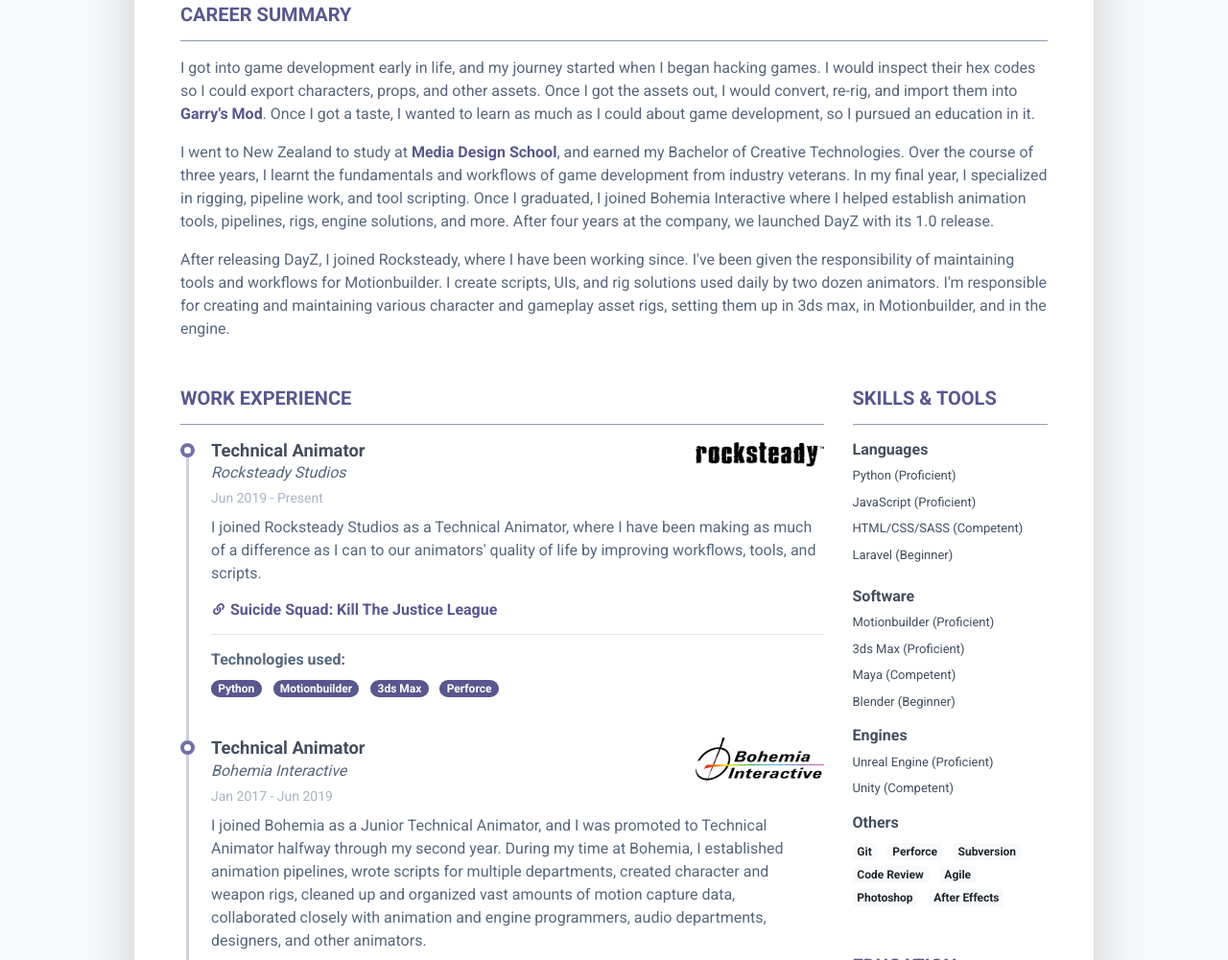
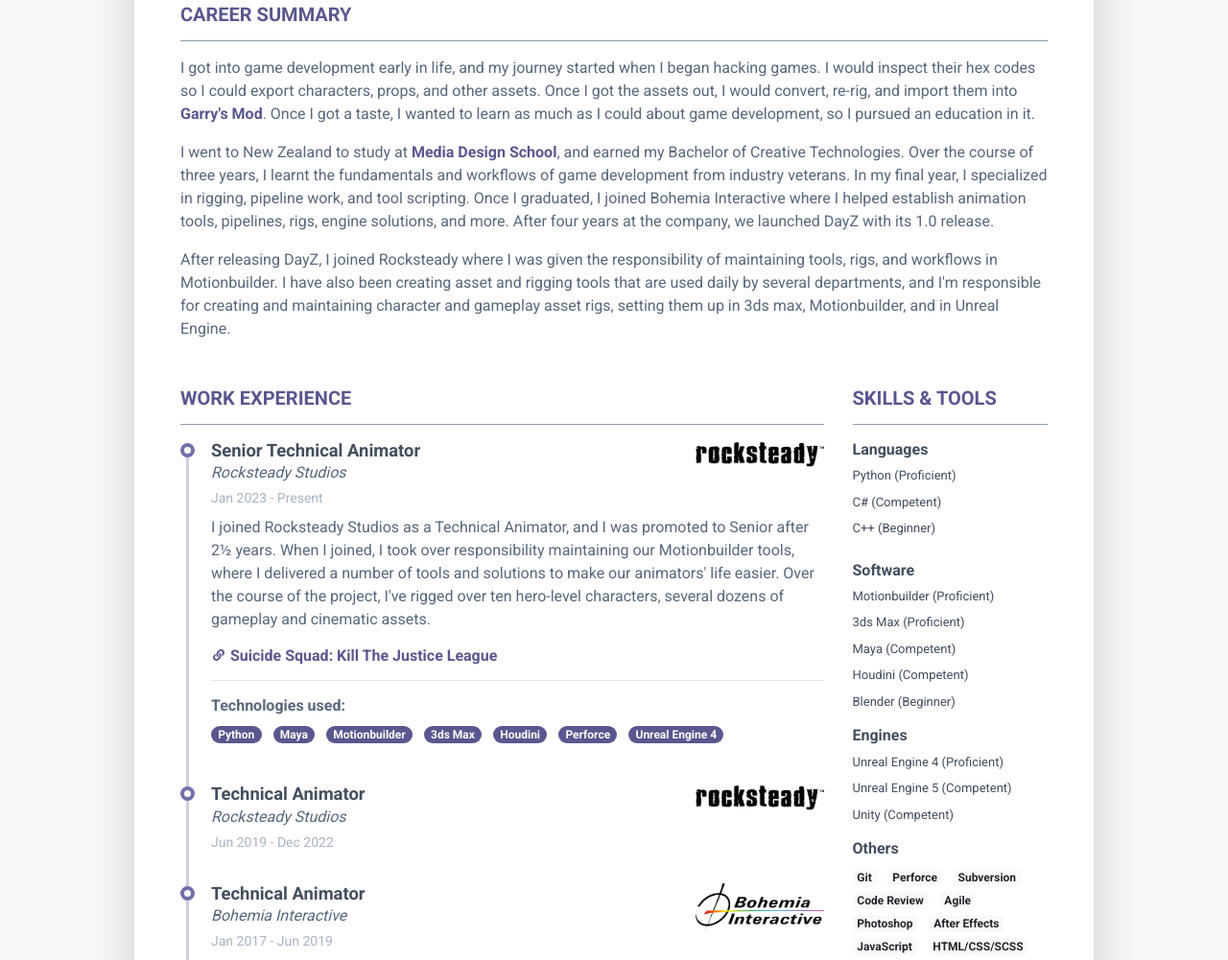
Before and after one commit to Haxxer/Haxxer.github.io, a plain HTML site: page index.html in a window 1280 px wide. Shown: the part 295-1296 px from the top of the page at 96% size. Drawn offline with Linux system fonts and the light colour scheme.

Commit message:
Updated CV

```diff
--- a/index.html
+++ b/index.html
@@ -1,13 +1,13 @@
 <!DOCTYPE html>
 <html lang="en">
 	<head>
-	    <title>Adam Oresten - Technical Animator</title>
+	    <title>Adam Oresten - Senior  Technical Animator</title>
 
 	    <!-- Meta -->
 	    <meta charset="utf-8">
 	    <meta http-equiv="X-UA-Compatible" content="IE=edge">
 	    <meta name="viewport" content="width=device-width, initial-scale=1.0">
-	    <meta name="description" content="Adam Oresten - Technical Animator">
+	    <meta name="description" content="Adam Oresten - Senior Technical Animator">
 	    <meta name="author" content="Adam Oresten's technical animation resume">
 	    <link rel="shortcut icon" href="favicon.ico">
 
@@ -32,7 +32,7 @@
 					    <div class="media-body p-4 d-flex flex-column flex-md-row mx-auto mx-lg-0">
 						    <div class="primary-info">
 							    <h1 class="name mt-0 mb-1 text-white text-uppercase text-uppercase">Adam Oresten</h1>
-							    <div class="title mb-3">Technical Animator</div>
+							    <div class="title mb-3">Senior Technical Animator</div>
 							    <ul class="list-unstyled">
 								    <li class="mb-2"><a href="#"><i class="far fa-envelope fa-fw mr-2" data-fa-transform="grow-3"></i>adamoresten@gmail.com</a></li>
 							    </ul>
@@ -52,7 +52,7 @@
 					    <div class="resume-section-content">
 						    <p>I got into game development early in life, and my journey started when I began hacking games. I would inspect their hex codes so I could export characters, props, and other assets. Once I got the assets out, I would convert, re-rig, and import them into <a href='https://gmod.facepunch.com/' target="_blank">Garry's Mod</a>. Once I got a taste, I wanted to learn as much as I could about game development, so I pursued an education in it.</p>
 						    <p>I went to New Zealand to study at <a href="https://www.mediadesignschool.com/" target="_blank">Media Design School</a>, and earned my Bachelor of Creative Technologies. Over the course of three years, I learnt the fundamentals and workflows of game development from industry veterans. In my final year, I specialized in rigging, pipeline work, and tool scripting. Once I graduated, I joined Bohemia Interactive where I helped establish animation tools, pipelines, rigs, engine solutions, and more. After four years at the company, we launched DayZ with its 1.0 release.</p>
-						    <p class="mb-0">After releasing DayZ, I joined Rocksteady, where I have been working since. I've been given the responsibility of maintaining tools and workflows for Motionbuilder. I create scripts, UIs, and rig solutions used daily by two dozen animators. I'm responsible for creating and maintaining various character and gameplay asset rigs, setting them up in 3ds max, in Motionbuilder, and in the engine.</p>
+						    <p class="mb-0">After releasing DayZ, I joined Rocksteady where I was given the responsibility of maintaining tools, rigs, and workflows in Motionbuilder. I have also been creating asset and rigging tools that are used daily by several departments, and I'm responsible for creating and maintaining character and gameplay asset rigs, setting them up in 3ds max, Motionbuilder, and in Unreal Engine.</p>
 					    </div>
 				    </section><!--//summary-section-->
 				    <div class="row">
@@ -65,24 +65,38 @@
 										    <div class="resume-timeline-item-header mb-2">
 											    <div class="d-flex flex-column flex-md-row">
 											        <div class="resume-position-title">
-											        	<h3 class='font-weight-bold m-0'>Technical Animator</h3><p class='font-italic mb-1'>Rocksteady Studios</p>
+											        	<h3 class='font-weight-bold m-0'>Senior Technical Animator</h3><p class='font-italic mb-1'>Rocksteady Studios</p>
 													</div>
 											        <div class="resume-company-logo ml-auto"><a href="https://rocksteadyltd.com/" title="Rocksteady Studios Ltd" target="_blank"><img src="assets/images/rocksteady.png"/></a></div>
 											    </div><!--//row-->
-											    <div class="resume-position-time">Jun 2019 - Present</div>
+											    <div class="resume-position-time">Jan 2023 - Present</div>
 										    </div><!--//resume-timeline-item-header-->
 										    <div class="resume-timeline-item-desc">
-											    <p>I joined Rocksteady Studios as a Technical Animator, where I have been making as much of a difference as I can to our animators' quality of life by improving workflows, tools, and scripts.</p>
+											    <p>I joined Rocksteady Studios as a Technical Animator, and I was promoted to Senior after 2½ years. When I joined, I took over responsibility maintaining our Motionbuilder tools, where I delivered a number of tools and solutions to make our animators' life easier. Over the course of the project, I've rigged over ten hero-level characters, several dozens of gameplay and cinematic assets.</p>
 											    <h4 class="resume-timeline-item-desc-heading"><a href="https://www.suicidesquadgame.com/en-us" target="_blank"><i class="fas fa-link pb-1"></i> Suicide Squad: Kill The Justice League</a></h4>
 											    <hr>
 											    <h4 class="resume-timeline-item-desc-heading font-weight-bold">Technologies used:</h4>
 											    <ul class="list-inline">
 													<li class="list-inline-item"><span class="badge badge-primary badge-pill">Python</span></li>
+													<li class="list-inline-item"><span class="badge badge-primary badge-pill">Maya</span></li>
 													<li class="list-inline-item"><span class="badge badge-primary badge-pill">Motionbuilder</span></li>
 													<li class="list-inline-item"><span class="badge badge-primary badge-pill">3ds Max</span></li>
+													<li class="list-inline-item"><span class="badge badge-primary badge-pill">Houdini</span></li>
 													<li class="list-inline-item"><span class="badge badge-primary badge-pill">Perforce</span></li>
+													<li class="list-inline-item"><span class="badge badge-primary badge-pill">Unreal Engine 4</span></li>
 											    </ul>
 										    </div><!--//resume-timeline-item-desc-->
+									    </article><!--//resume-timeline-item-->
+									    <article class="resume-timeline-item position-relative pb-4">
+										    <div class="resume-timeline-item-header mb-2">
+											    <div class="d-flex flex-column flex-md-row">
+											        <div class="resume-position-title">
+											        	<h3 class='font-weight-bold m-0'>Technical Animator</h3><p class='font-italic mb-1'>Rocksteady Studios</p>
+													</div>
+											        <div class="resume-company-logo ml-auto"><a href="https://rocksteadyltd.com/" title="Rocksteady Studios Ltd" target="_blank"><img src="assets/images/rocksteady.png"/></a></div>
+											    </div><!--//row-->
+											    <div class="resume-position-time">Jun 2019 - Dec 2022</div>
+										    </div><!--//resume-timeline-item-header-->
 									    </article><!--//resume-timeline-item-->
 									    <article class="resume-timeline-item position-relative pb-4">
 										    <div class="resume-timeline-item-header mb-2">
@@ -126,7 +140,7 @@
 												    <li class="list-inline-item"><span class="badge badge-primary badge-pill">Maya</span></li>
 												    <li class="list-inline-item"><span class="badge badge-primary badge-pill">3ds Max</span></li>
 												    <li class="list-inline-item"><span class="badge badge-primary badge-pill">Subversion</span></li>
-												    <li class="list-inline-item"><span class="badge badge-primary badge-pill">Unreal Engine</span></li>
+												    <li class="list-inline-item"><span class="badge badge-primary badge-pill">Unreal Engine 4</span></li>
 											    </ul>
 										    </div><!--//resume-timeline-item-desc-->
 									    </article><!--//resume-timeline-item-->
@@ -152,14 +166,15 @@
 
 										    <div class="resume-timeline-item-header mb-2">
 											    <div class="d-flex flex-column flex-md-row">
-											        <div class="resume-position-title"><h3 class='font-weight-bold m-0'>Creator and CEO</h3><p class='font-italic mb-1'>Fantasy-Calendar</p></div>
+											        <div class="resume-position-title"><h3 class='font-weight-bold m-0'>Co-creator</h3><p class='font-italic mb-1'>Fantasy-Calendar</p></div>
 											        <div class="resume-company-logo ml-auto"><a href="https://fantasy-calendar.com/" title="Fantasy-Calendar Ltd" target="_blank"><img src="assets/images/fantasycalendar.png"/></a></div>
 											    </div><!--//row-->
 											    <div class="resume-position-time">2017 - Present</div>
 										    </div><!--//resume-timeline-item-header-->
 										    <div class="resume-timeline-item-desc">
 											    <p>During my free time, I like to play Dungeons & Dragons and take the role of the Dungeon Master, the creator and narrator. In order to make my worlds more immersive, I decided to start tracking time in the fantasy world, and that goal needed a system to support it. Over time, the project grew and gained more and more features, until it became a standalone service used by over ten thousand people worldwide.</p>
-												<p>I created it from scratch, and later on I brought on another person to help me with the back-end, while I kept to the front-end and the calendar code itself. The site can be found at <a href="https://fantasy-calendar.com/" target="_blank">https://fantasy-calendar.com/</a> or by clicking the logo.</p>
+												<p>I created it from scratch, and later on I brought on another person to help me with the back-end, while I kept to the front-end and the calendar code itself.</p>
+												<p><a href="https://fantasy-calendar.com/" target="_blank">https://fantasy-calendar.com/</a></p>
 											    <h4 class="resume-timeline-item-desc-heading font-weight-bold">Technologies used:</h4>
 											    <ul class="list-inline">
 												    <li class="list-inline-item"><span class="badge badge-primary badge-pill">JavaScript</span></li>
@@ -185,28 +200,12 @@
 								        <ul class="list-unstyled mb-4">
 									        <li class="mb-2">
 									            <div class="resume-skill-name">Python (Proficient)</div>
-										        <!-- <div class="progress resume-progress">
-												    <div class="progress-bar theme-progress-bar-dark" role="progressbar" style="width: 90%" aria-valuenow="88" aria-valuemin="0" aria-valuemax="100"></div>
-												</div> -->
 									        </li>
 									        <li class="mb-2">
-									            <div class="resume-skill-name">JavaScript (Proficient)</div>
-										        <!-- <div class="progress resume-progress">
-												    <div class="progress-bar theme-progress-bar-dark" role="progressbar" style="width: 88%" aria-valuenow="85" aria-valuemin="0" aria-valuemax="100"></div>
-												</div> -->
+									            <div class="resume-skill-name">C# (Competent)</div>
 									        </li>
 									        <li class="mb-2">
-									            <div class="resume-skill-name">HTML/CSS/SASS (Competent)</div>
-										        <!-- <div class="progress resume-progress">
-												    <div class="progress-bar theme-progress-bar-dark" role="progressbar" style="width: 75%" aria-valuenow="25" aria-valuemin="0" aria-valuemax="100"></div>
-												</div> -->
-									        </li>
-
-									        <li class="mb-2">
-									            <div class="resume-skill-name">Laravel (Beginner)</div>
-										        <!-- <div class="progress resume-progress">
-												    <div class="progress-bar theme-progress-bar-dark" role="progressbar" style="width: 25%" aria-valuenow="25" aria-valuemin="0" aria-valuemax="100"></div>
-												</div> -->
+									            <div class="resume-skill-name">C++ (Beginner)</div>
 									        </li>
 								        </ul>
 							        </div> <!--//resume-skill-item-->
@@ -215,27 +214,18 @@
 								        <ul class="list-unstyled">
 									        <li class="mb-2">
 									            <div class="resume-skill-name">Motionbuilder (Proficient)</div>
-										        <!-- <div class="progress resume-progress">
-												    <div class="progress-bar theme-progress-bar-dark" role="progressbar" style="width: 95%" aria-valuenow="95" aria-valuemin="0" aria-valuemax="100"></div>
-												</div> -->
 									        </li>
 									        <li class="mb-2">
 									            <div class="resume-skill-name">3ds Max (Proficient)</div>
-										        <!-- <div class="progress resume-progress">
-												    <div class="progress-bar theme-progress-bar-dark" role="progressbar" style="width: 69%" aria-valuenow="80" aria-valuemin="0" aria-valuemax="100"></div>
-												</div> -->
 									        </li>
 									        <li class="mb-2">
 									            <div class="resume-skill-name">Maya (Competent)</div>
-										        <!-- <div class="progress resume-progress">
-												    <div class="progress-bar theme-progress-bar-dark" role="progressbar" style="width: 65%" aria-valuenow="65" aria-valuemin="0" aria-valuemax="100"></div>
-												</div> -->
+									        </li>
+									        <li class="mb-2">
+									            <div class="resume-skill-name">Houdini (Competent)</div>
 									        </li>
 									        <li class="mb-2">
 									            <div class="resume-skill-name">Blender (Beginner)</div>
-										        <!-- <div class="progress resume-progress">
-												    <div class="progress-bar theme-progress-bar-dark" role="progressbar" style="width: 35%" aria-valuenow="35" aria-valuemin="0" aria-valuemax="100"></div>
-												</div> -->
 									        </li>
 								        </ul>
 							        </div> <!--//resume-skill-item-->
@@ -243,16 +233,13 @@
 							            <h4 class="resume-skills-cat font-weight-bold">Engines</h4>
 								        <ul class="list-unstyled">
 									        <li class="mb-2">
-									            <div class="resume-skill-name">Unreal Engine (Proficient)</div>
-										        <!-- <div class="progress resume-progress">
-												    <div class="progress-bar theme-progress-bar-dark" role="progressbar" style="width: 90%" aria-valuenow="90" aria-valuemin="0" aria-valuemax="100"></div>
-												</div> -->
+									            <div class="resume-skill-name">Unreal Engine 4 (Proficient)</div>
+									        </li>
+									        <li class="mb-2">
+									            <div class="resume-skill-name">Unreal Engine 5 (Competent)</div>
 									        </li>
 									        <li class="mb-2">
 									            <div class="resume-skill-name">Unity (Competent)</div>
-										        <!-- <div class="progress resume-progress">
-												    <div class="progress-bar theme-progress-bar-dark" role="progressbar" style="width: 50%" aria-valuenow="50" aria-valuemin="0" aria-valuemax="100"></div>
-												</div> -->
 									        </li>
 								        </ul>
 							        </div> <!--//resume-skill-item-->
@@ -266,6 +253,8 @@
 								            <li class="list-inline-item"><span class="badge badge-light">Agile</span></li>
 								            <li class="list-inline-item"><span class="badge badge-light">Photoshop</span></li>
 								            <li class="list-inline-item"><span class="badge badge-light">After Effects</span></li>
+								            <li class="list-inline-item"><span class="badge badge-light">JavaScript</span></li>
+								            <li class="list-inline-item"><span class="badge badge-light">HTML/CSS/SCSS</span></li>
 							            </ul>
 							        </div><!--//resume-skill-item-->
 							    </div><!--resume-section-content-->
@@ -320,7 +309,8 @@
 								    <ul class="list-unstyled">
 									    <li class="mb-1">Dungeons & Dragons</li>
 									    <li class="mb-1">Baking</li>
-									    <li class="mb-1">Calisthenics</li>
+									    <li class="mb-1">Weightlifting</li>
+									    <li class="mb-1">Warhammer 40k</li>
 								    </ul>
 							    </div>
 						    </section><!--//interests-section-->
```
